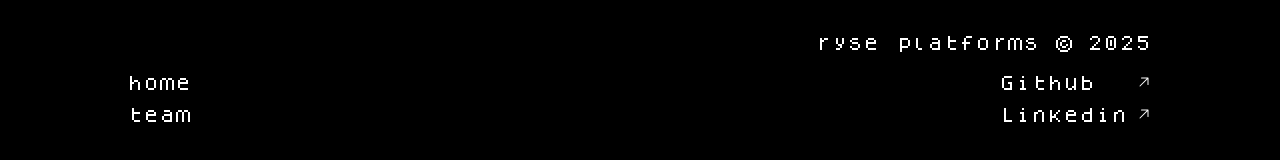
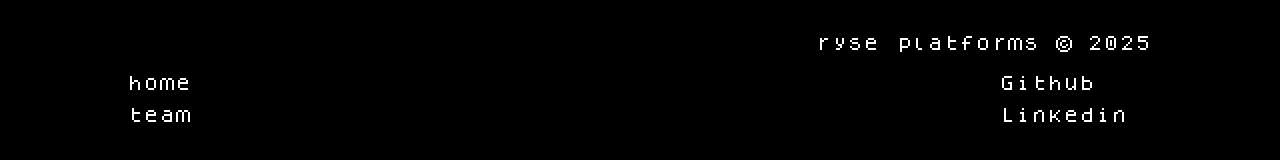
Before and after one commit to ryse-team/ryse, a Vue app: page /team in a window 1280 px wide. Shown: the part 834-994 px from the top of the page. Built offline with nearby package versions, Linux system fonts and the light colour scheme.

Commit message:
fix: Fix social link arrow

```diff
--- a/index.html
+++ b/index.html
@@ -1,10 +1,11 @@
 <!doctype html>
-<html lang="">
+<html lang="en">
     <head>
         <meta charset="UTF-8" />
         <meta name="viewport" content="width=device-width, initial-scale=1.0" />
         <title>ryse</title>
     </head>
+
     <body>
         <div id="app"></div>
         <script type="module" src="/src/main.js"></script>
--- a/src/assets/main.css
+++ b/src/assets/main.css
@@ -1,10 +1,4 @@
-@import url('https://fonts.googleapis.com/css2?family=Manrope:wght@200..800&family=Pixelify+Sans:wght@400..700&display=swap');
 @import 'tailwindcss';
-
-@theme {
-    --font-mr: Manrope;
-    --font-px: Pixelify Sans;
-}
 
 @font-face {
   font-family: 'Dogica TTF';
--- a/src/components/Footer.vue
+++ b/src/components/Footer.vue
@@ -13,12 +13,13 @@ import ArrowUp from './Icons/ArrowUp.vue'
                 <li><RouterLink to="/team">team</RouterLink></li>
             </ul>
             <ul class="space-y-2">
-                <li class="hover:underline flex gap-2 items-center justify-between">
-                    <a href="https://github.com/ryse-team">Github</a
-                    ><ArrowUp class="fill-white w-4 h-4" />
+                <li class="flex gap-2 items-center justify-between group">
+                    <a href="https://github.com/ryse-team" class="hover:underline">Github</a>
+                    <ArrowUp class="fill-white w-4 h-4 opacity-0 transition-opacity duration-300 group-hover:opacity-100" />
                 </li>
-                <li class="hover:underline flex gap-2 items-center justify-between">
-                    <a href="#">Linkedin</a><ArrowUp class="fill-white w-4 h-4" />
+                <li class="flex gap-2 items-center justify-between group">
+                    <a href="#" class="hover:underline">Linkedin</a>
+                    <ArrowUp class="fill-white w-4 h-4 opacity-0 transition-opacity duration-300 group-hover:opacity-100" />
                 </li>
             </ul>
         </div>
```
Also changed, not shown: 1 other file (tests, documents, lock files or other folders).
